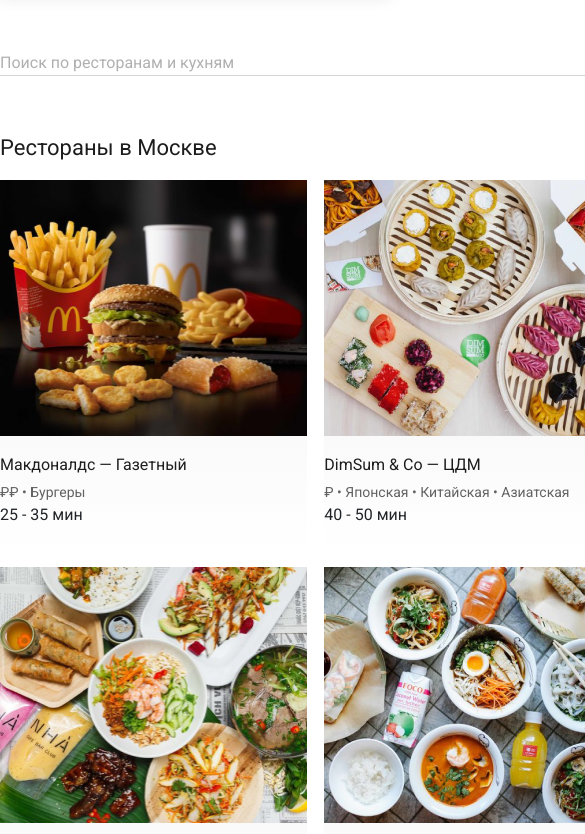
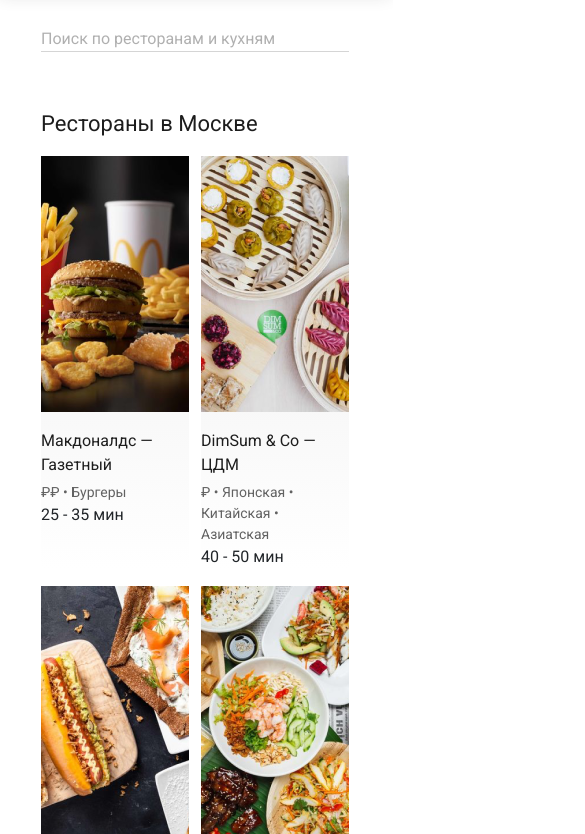
Before and after one commit to tananyan/UberEats, a website: page src/index.html in a window 390 px wide. Shown: the part 77-911 px from the top of the page, 585 px wide, since content can reach past the window. Drawn offline with nearby package versions, Linux system fonts and the light colour scheme; files that its build step writes are made by us from their sources; files whose address does not match are found by name.

Commit message:
nachalo media

```diff
--- /dev/null
+++ b/src/sass/base/_media.scss
@@ -0,0 +1,34 @@
+// Адаптив
+// >992px .container{ width: 956px }
+
+//769px-992px
+@media (max-width: 992px) {
+  .container {
+    width: 752px;
+  }
+
+  .rests {
+    padding: 32px 0 48px;
+    &__tile {
+      grid-template-columns: repeat(2, 1fr);
+      // grid-auto-rows: minmax(370px, auto);
+      column-gap: 12px;
+    }
+  }
+}
+
+//577px-768px
+@media (max-width: 768px) {
+  .container {
+    width: 308px;
+  }
+}
+
+//320px-576px
+// @media (max-width: 576px) {
+//   .container {
+//     width: 308px;
+//   }
+// }
+
+// 308px - 752px - 956px
--- a/src/sass/blocks/_rests.scss
+++ b/src/sass/blocks/_rests.scss
@@ -42,6 +42,7 @@
       img {
         width: 100%;
         height: 100%;
+        object-fit: cover;
       }
     }
     &-title {
--- a/src/sass/style.scss
+++ b/src/sass/style.scss
@@ -18,3 +18,5 @@
 @import "./blocks/top";
 @import "./blocks/rests";
 @import "./blocks/footer";
+
+@import "./base/media";
```
Also changed, not shown: dist/css/style.min.css.
